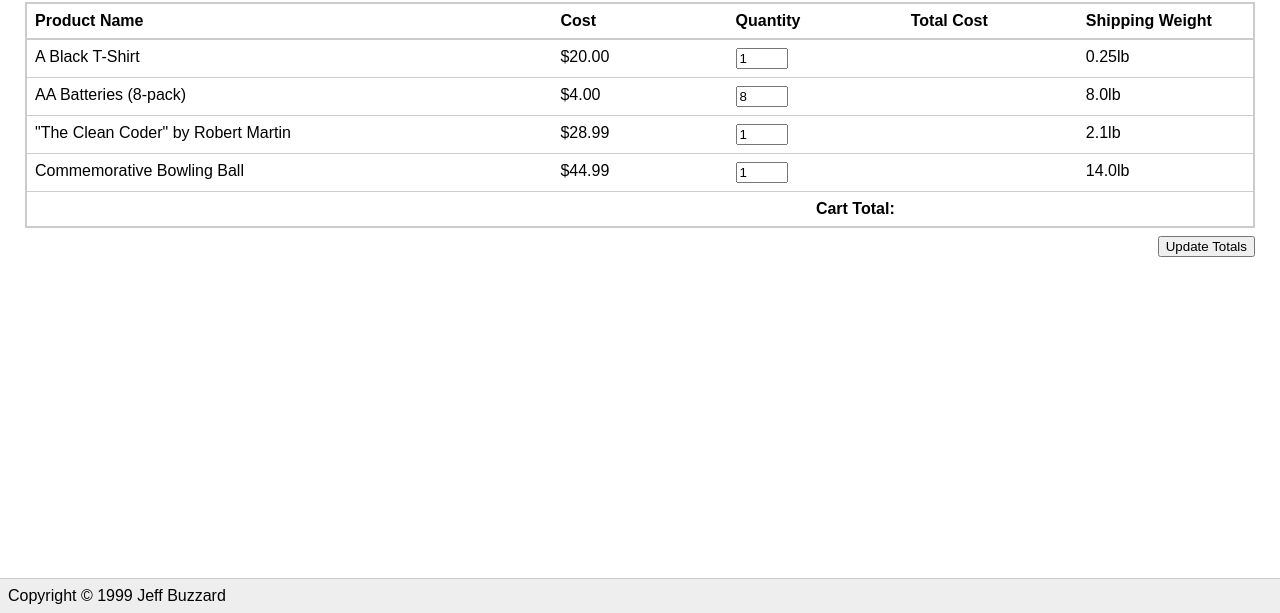
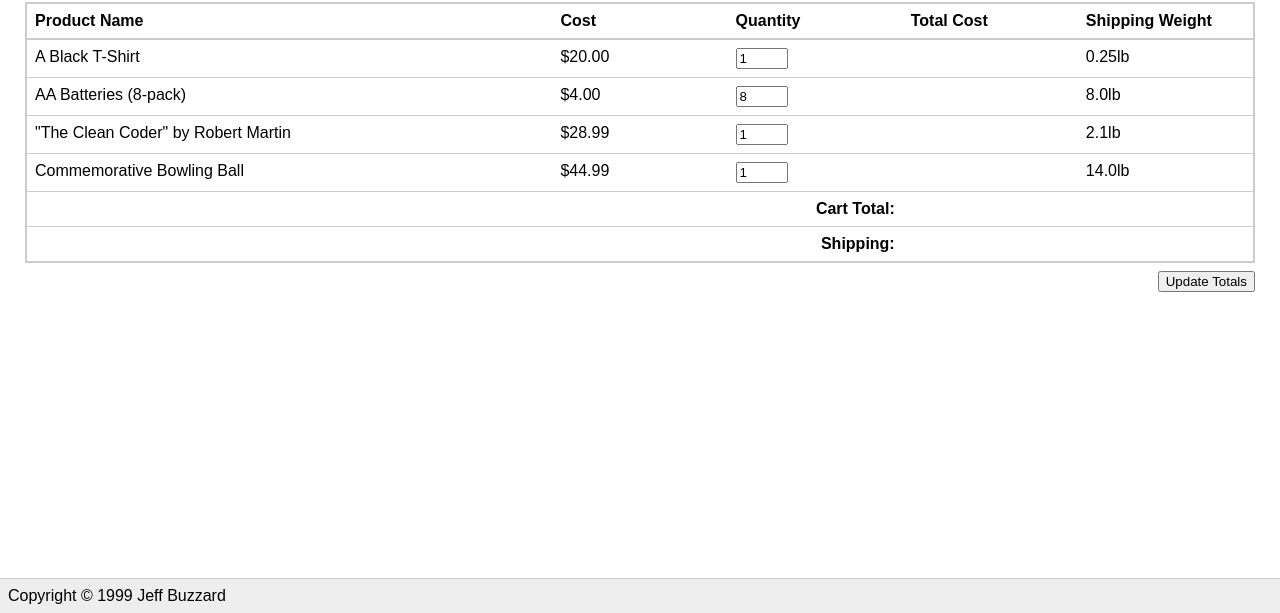
Before and after one commit to mekane/git-practice-exercises, a plain HTML site: page index.html in a window 1280 px wide. Shown: the part 187-800 px from the top of the page. Drawn offline with Linux system fonts and the light colour scheme.

Commit message:
Add grid row for shipping cost

```diff
--- a/index.html
+++ b/index.html
@@ -40,9 +40,12 @@
       <div class="cart__product-total"></div>
       <div class="cart__product-weight">14.0lb</div>
 
-      <div class="cart__total-span">Cart Total:</div>
+      <div class="cart__total-label">Cart Total:</div>
       <div class="cart__total-cost"></div>
       <div class="cart__total-weight"></div>
+
+      <div class="cart__shipping-label">Shipping:</div>
+      <div class="cart__shipping-cost"></div>
     </div>
 
     <button type="button" class="update-cart-button">Update Totals</button>
--- a/main.css
+++ b/main.css
@@ -35,21 +35,28 @@ body {
 .cart__product-qty,
 .cart__product-total,
 .cart__product-weight,
-.cart__total-span,
+.cart__total-label,
 .cart__total-cost,
-.cart__total-weight {
+.cart__total-weight,
+.cart__shipping-label,
+.cart__shipping-cost {
     border-top: 1px solid #ccc;
     padding: 8px;
 }
 
-.cart__total-span {
+.cart__total-label,
+.cart__shipping-label {
     font-weight: bold;
-    grid-column: 1 / span 3;
+    grid-column: span 3;
     text-align: right;
 }
 
 .cart__total-cost {
     font-weight: bold;
+}
+
+.cart__shipping-cost {
+    grid-column: span 2;
 }
 
 .cart__product-qty-input {
```
